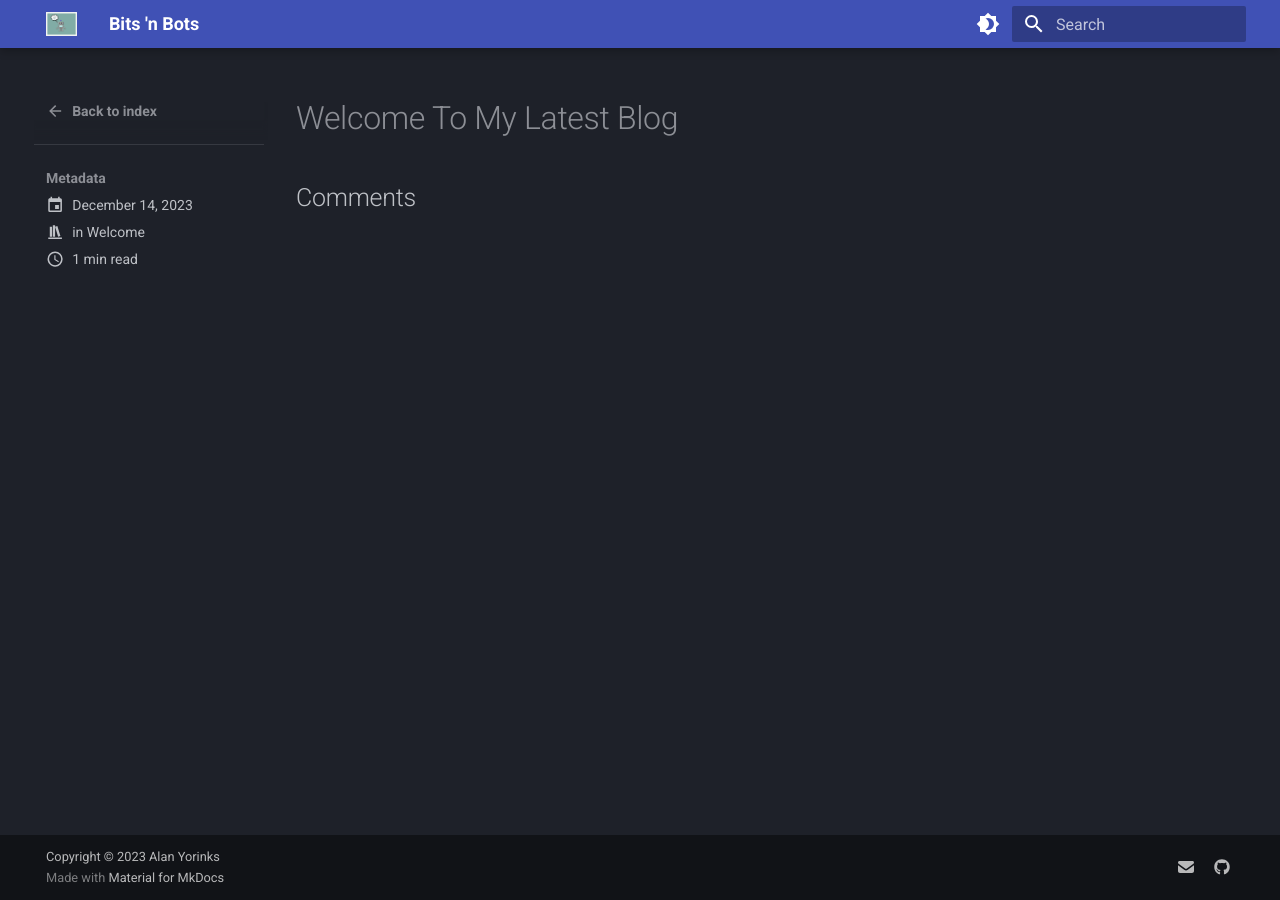
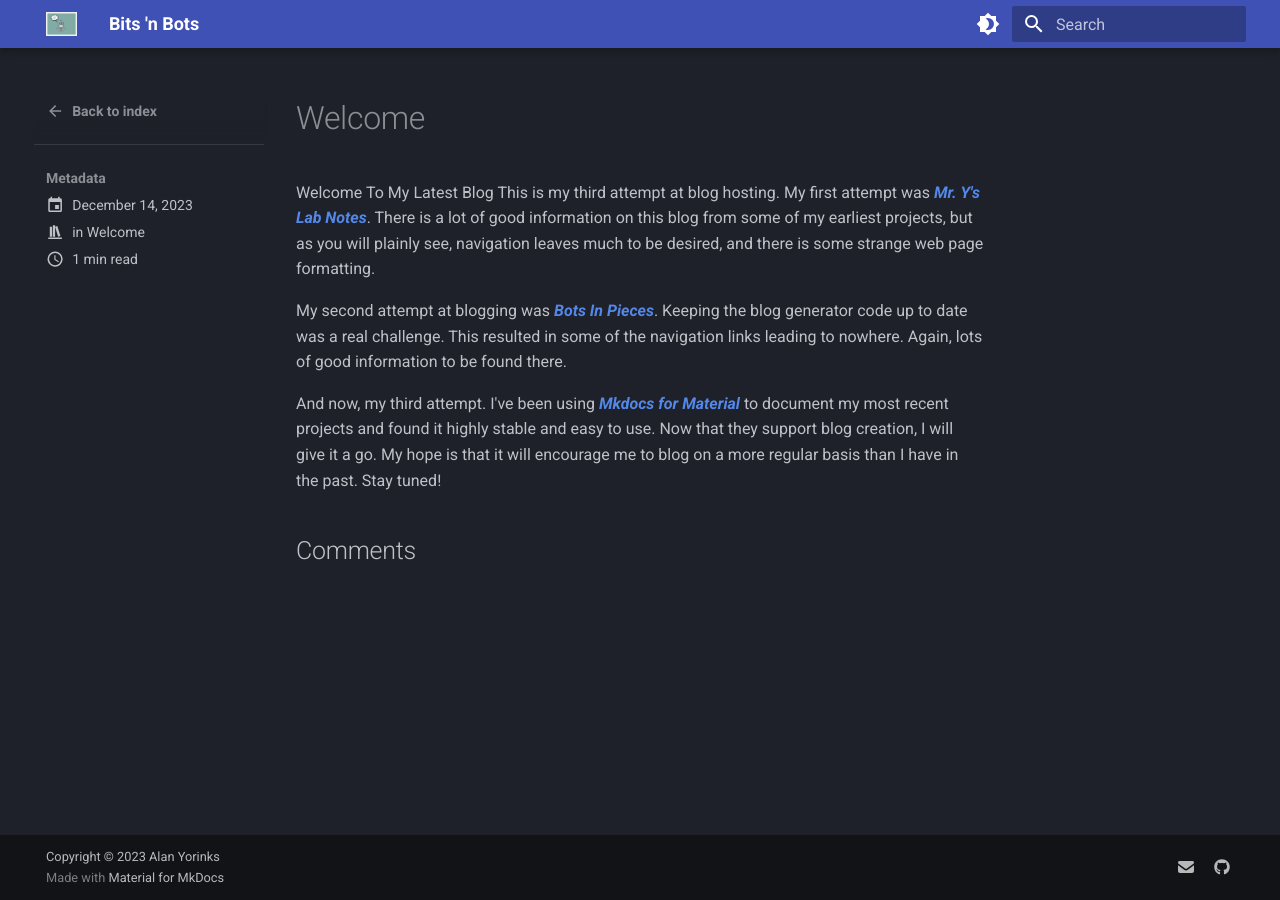
Before and after one commit to MrYsLab/bits-n-bots, an MkDocs documentation site: the page built from docs/posts/welcome.md, in a window 1280 px wide. Built offline with MkDocs 1.6.1 and Material for MkDocs 9.7.7, drawn with Linux system fonts in a browser that asks for light colours; comment, search, counter and statistics services are not loaded.

Commit message:
Initial commit

```diff
--- a/docs/posts/welcome.md
+++ b/docs/posts/welcome.md
@@ -6,4 +6,24 @@ categories:
 comments: true
 ---
 
-# Welcome To My Latest Blog
+Welcome To My Latest Blog
+This is my third attempt at blog hosting. My first attempt was
+**_[Mr. Y's Lab Notes](http://mryslab.blogspot.com/)_**.
+There is a lot of good information on this blog from some of my earliest projects,
+but as you will plainly see, navigation leaves much to be desired,
+and there is some strange web page formatting.
+
+My second attempt at blogging was
+**_[Bots In Pieces](https://mryslab.github.io/bots-in-pieces/)_**.
+Keeping the blog generator code
+up to date was a real challenge. This resulted in some of the
+navigation links leading to nowhere. Again, lots of good information to be found there.
+
+And now, my third attempt.
+I've been using
+**_[Mkdocs for Material](https://squidfunk.github.io/mkdocs-material/)_**
+to document my most recent projects
+and found it highly stable and easy to use. Now that they support blog creation,
+I will give it a go. My hope is that it will encourage me to blog on a more regular
+basis than I have in the past.
+Stay tuned!
--- a/mkdocs.yml
+++ b/mkdocs.yml
@@ -38,6 +38,9 @@ plugins:
 
 
 extra:
+  analytics:
+    provider: google
+    property: G-72FWR7622V
   social:
     - icon: fontawesome/solid/envelope
       link: mailto:MisterYsLab@gmail.com
```
Also changed, not shown: overrides/partials/comments.html (+4 -4 lines).
